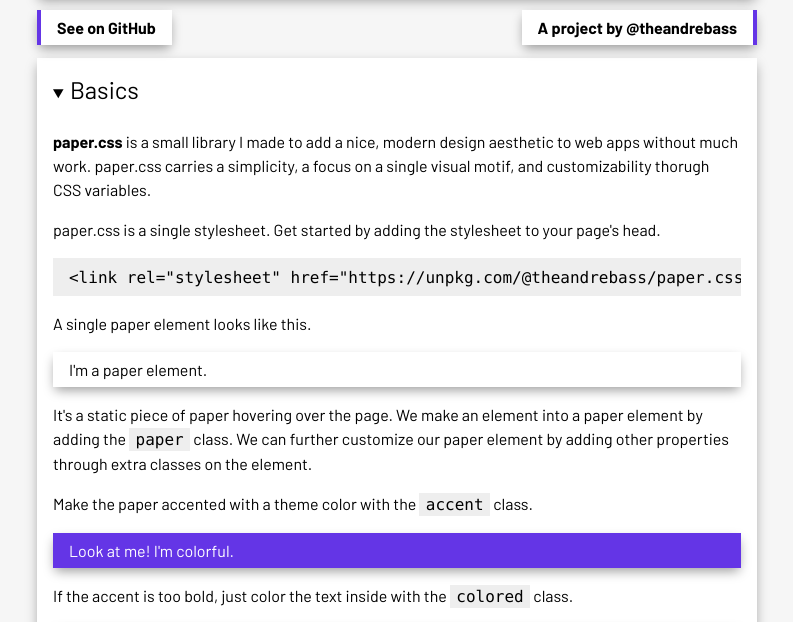
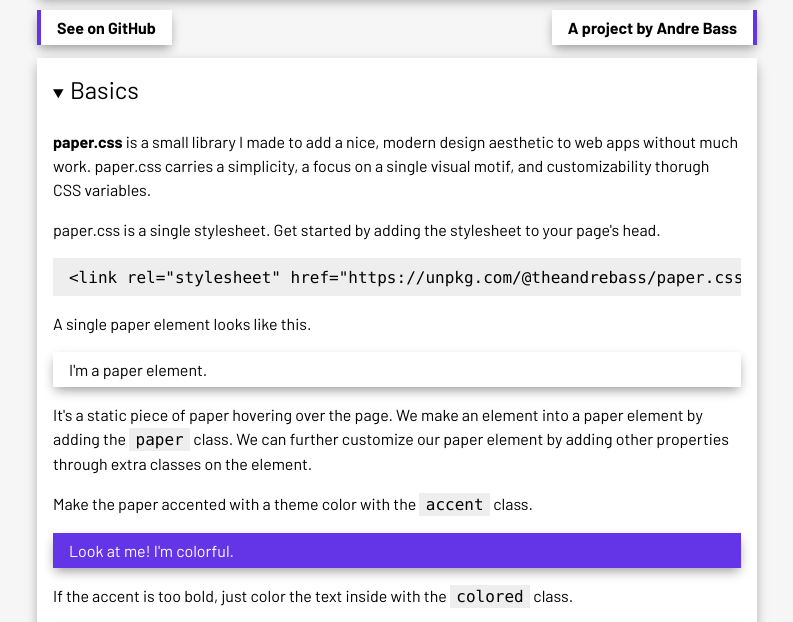
Before and after one commit to theandrebass/Paper.css, a website: page index.html in a window 1280 px wide. Shown: the part 144-766 px from the top of the page, without its empty margins (243-1036 px from the left). Drawn offline with Linux system fonts and the light colour scheme.

Commit message:
Update index.html

```diff
--- a/index.html
+++ b/index.html
@@ -39,9 +39,9 @@
                 </a>
             </div>
             <div class="right">
-                <a class="movable paper paper-border-right" href="https://robertandrebass.com" target="_blank">
+                <a class="movable paper paper-border-right" href="https://andrebass.co/" target="_blank">
                     <span class="desktop">A project</span> by
-                    <span class="desktop">@theandrebass</span>
+                    <span class="desktop">Andre Bass</span>
                     <div class="mobile">Andre</div>
                 </a>
             </div>
```
